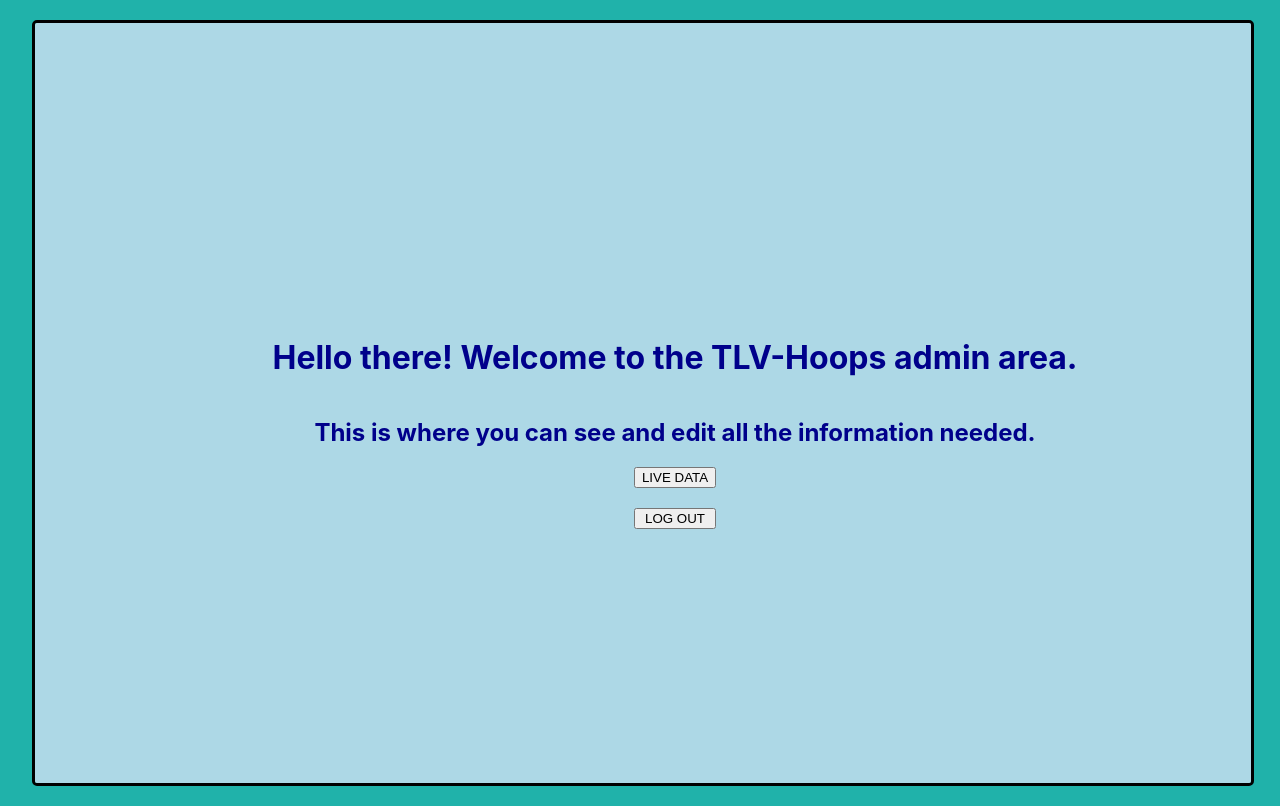
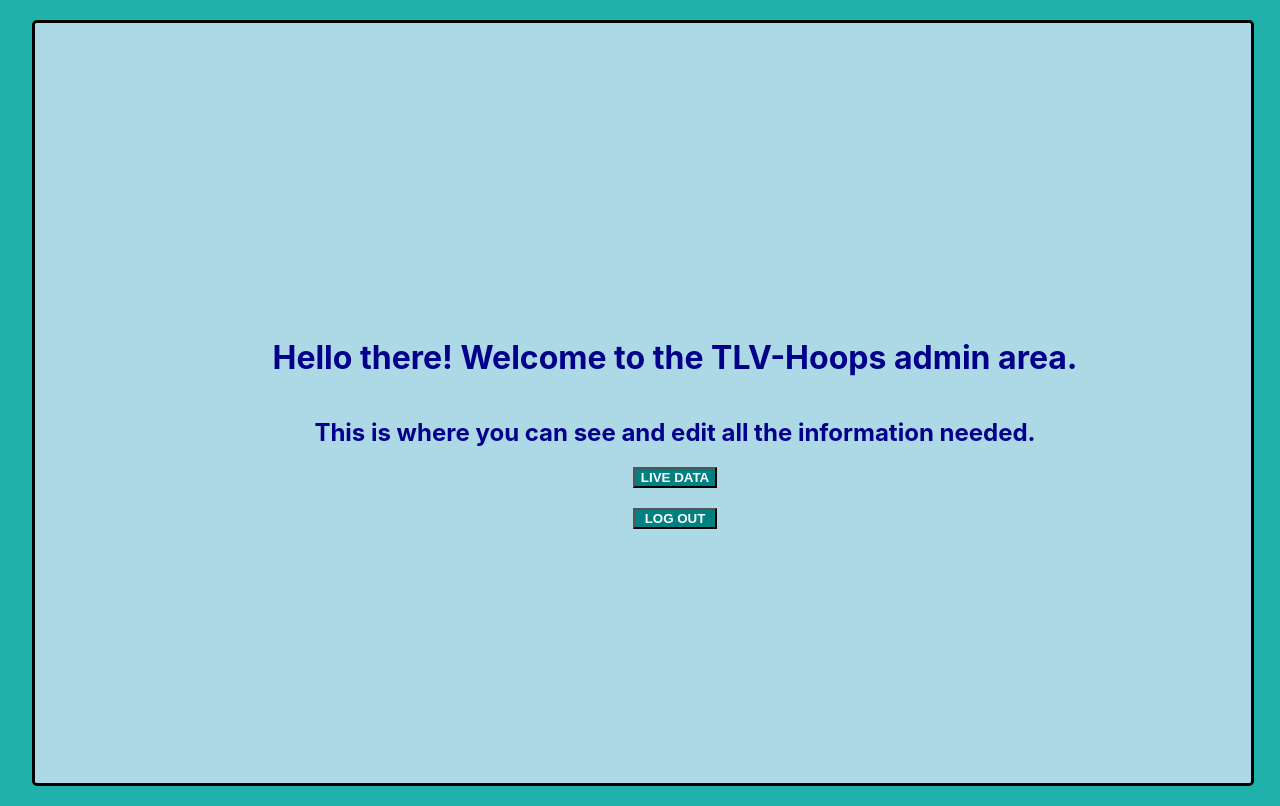
Before and after one commit to AxelrodAsaf/hoopswebapp, a React (Create React App) app: page /dashboard in a window 1280 px wide. Built offline with nearby package versions, Linux system fonts and the light colour scheme.

Commit message:
Login email.toLowercase(); General CSS;

```diff
--- a/src/pages/Dashboard.js
+++ b/src/pages/Dashboard.js
@@ -10,8 +10,8 @@
       <h1>Hello there! Welcome to the TLV-Hoops admin area.</h1>
       <h2>This is where you can see and edit all the information needed.</h2>
       <div className='navBar' style={{ display: "flex", flexDirection: "column" }}>
-        <button onClick={() => navigate(`/tabledata`)}>LIVE DATA</button> <br />
-        <button onClick={() => navigate(`/login`)}>LOG OUT</button>
+        <button style={{ fontWeight: "bold", backgroundColor: "teal", color: "white" }} onClick={() => navigate(`/tabledata`)}>LIVE DATA</button> <br />
+        <button style={{ fontWeight: "bold", backgroundColor: "teal", color: "white" }} onClick={() => navigate(`/login`)}>LOG OUT</button>
       </div>
 
       <div className='dashboardContent'>
--- a/src/pages/Login.js
+++ b/src/pages/Login.js
@@ -13,7 +13,7 @@
     try {
       console.log(lowerLoginEmail, loginPass);
       const response = await axios.post('https://tlv-hoops-server.onrender.com/login', {
-        lowerLoginEmail: lowerLoginEmail,
+        lowerLoginEmail: lowerLoginEmail.toLowerCase(),
         loginPass: loginPass
       });
       console.log(response);
@@ -40,7 +40,7 @@
           </h3>
           <input onChange={(e) => setLowerLoginEmail(e.target.value)} type="text" placeholder="Email" /><br />
           <input onChange={(e) => setLoginPass(e.target.value)} type="password" placeholder="Password" /><br />
-          <button onClick={() => handleLogin()}>LOG IN</button>
+          <button onClick={() => handleLogin()} style={{ width: "5%", height: "5%", fontWeight: "bold", backgroundColor: "teal", color: "white" }}>LOG IN</button>
         </>
       </div>
       {setErrorDisplay ? <h1 style={{ color: "red", fontWeight: "bolder" }}>{errorDisplay}</h1> : null}
--- a/src/pages/TableData.js
+++ b/src/pages/TableData.js
@@ -105,9 +105,9 @@
       backgroundColor: "rgba(255,0,0, 0.15)"
     } : null}>
       <div className='tableData'>
-        <div className='navbar' style={{ width: "50vw", display: "flex", flexDirection: "row", justifyContent: "space-between", textDecoration: "underline" }}>
-          <h1 onClick={() => navigate(`/login`)}>LOG OUT</h1>
-          <h1 onClick={() => navigate(`/dashboard`)}>BACK</h1>
+        <div className='navbar' style={{ width: "50vw", height: "5vh", display: "flex", flexDirection: "row", justifyContent: "space-between" }}>
+          <button style={{ marginTop: "5vh", width: "25%", height: "100%", fontWeight: "bold", backgroundColor: "teal", color: "white" }} onClick={() => navigate(`/login`)}>LOG OUT</button>
+          <button style={{ marginTop: "5vh", width: "25%", height: "100%", fontWeight: "bold", backgroundColor: "teal", color: "white" }} onClick={() => navigate(`/dashboard`)}>BACK</button>
         </div>
         <h5>Please make sure to check and uncheck boxes as needed.</h5>
         <div className='pageContent'>
```
